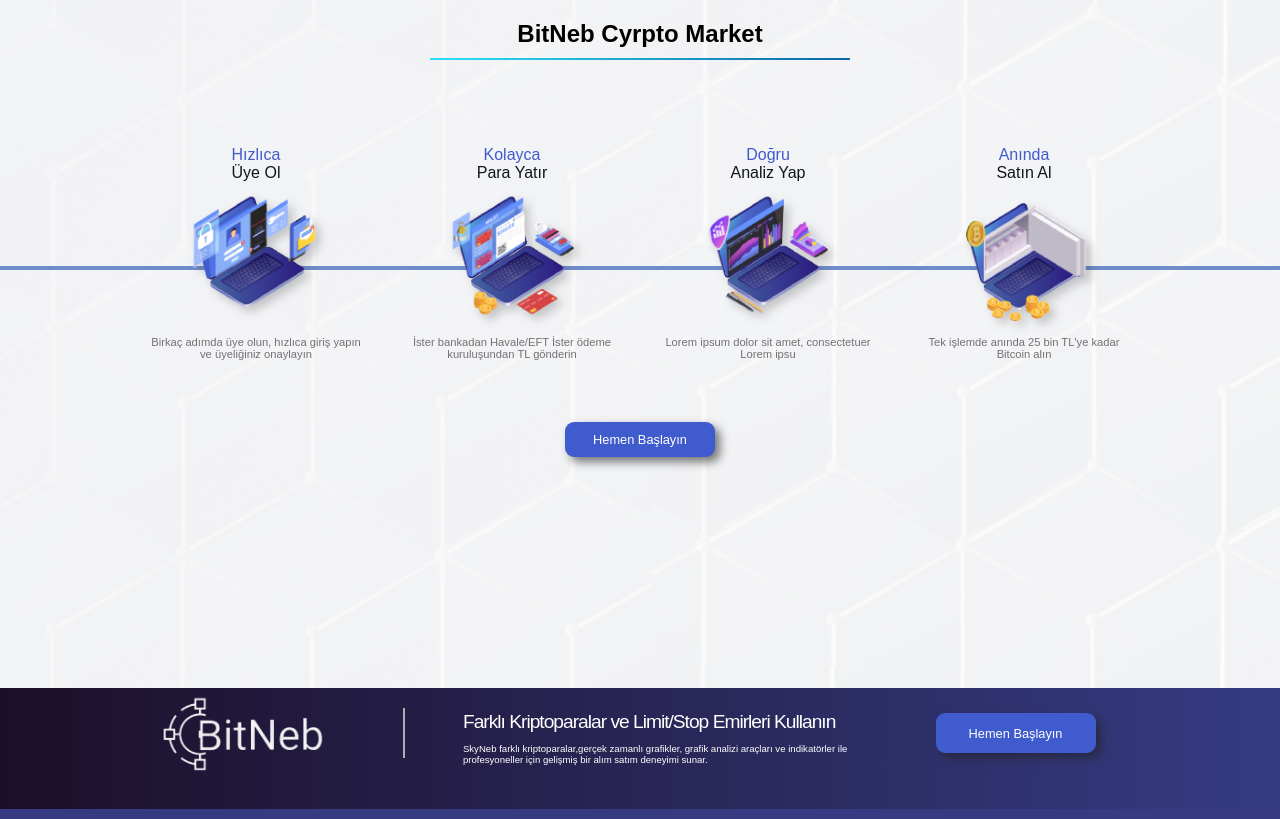
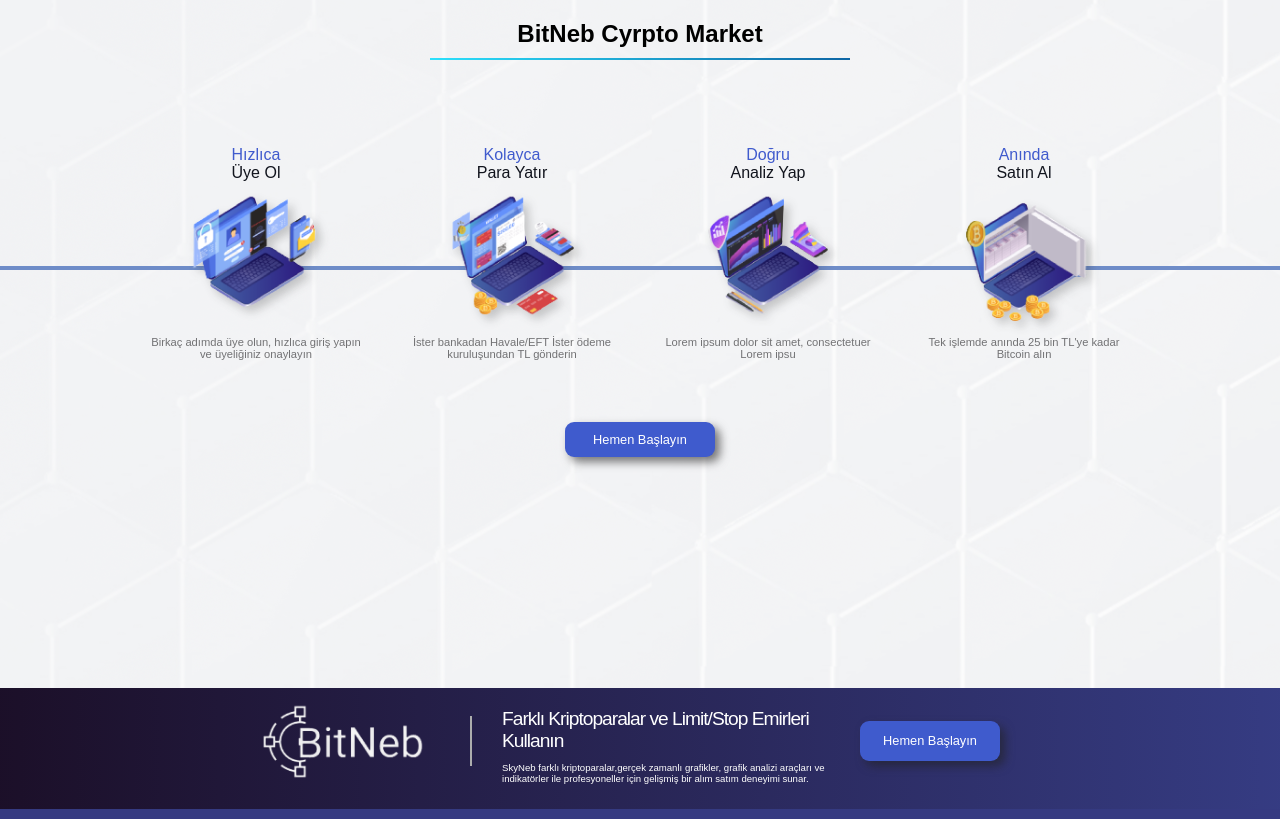
Before and after one commit to Blourvim/bitneb-landing-page, a React (Create React App) app: page / in a window 1280 px wide. Built offline with nearby package versions, Linux system fonts and the light colour scheme.

Commit message:
remove errors

```diff
--- a/src/components/footer/Footer.js
+++ b/src/components/footer/Footer.js
@@ -7,7 +7,7 @@
 
 return(
     <footer>
-        <Grid className='footer-content' container xs={11}md={10}>
+        <Grid className='footer-content' container >
         <Grid item lg={3} md={3} sm={3} xs={12} className='grid-item' >
 
         <img className='footer-logo'src={image} alt={alt}/>
@@ -22,7 +22,7 @@
             </div>
 
         </Grid>
-        <Grid item style={{margin:20}} lg={2}  md={2} sm={2}xs={12} marginTop='20px' className='grid-item'>
+        <Grid item style={{margin:20}} lg={2}  md={2} sm={2}xs={12}  className='grid-item'>
         <button className='footer-button center'>{button}</button>
         </Grid>
     </Grid>
--- a/src/components/laptopSection/LaptopSection.js
+++ b/src/components/laptopSection/LaptopSection.js
@@ -7,7 +7,7 @@
 return(
 <section className="laptops-section">
 <div className="laptops-divider"></div>
-<div  class='laptops'>
+<div  className='laptops'>
     <Grid container>
 {
     laptopCards.map(item=>{
```
